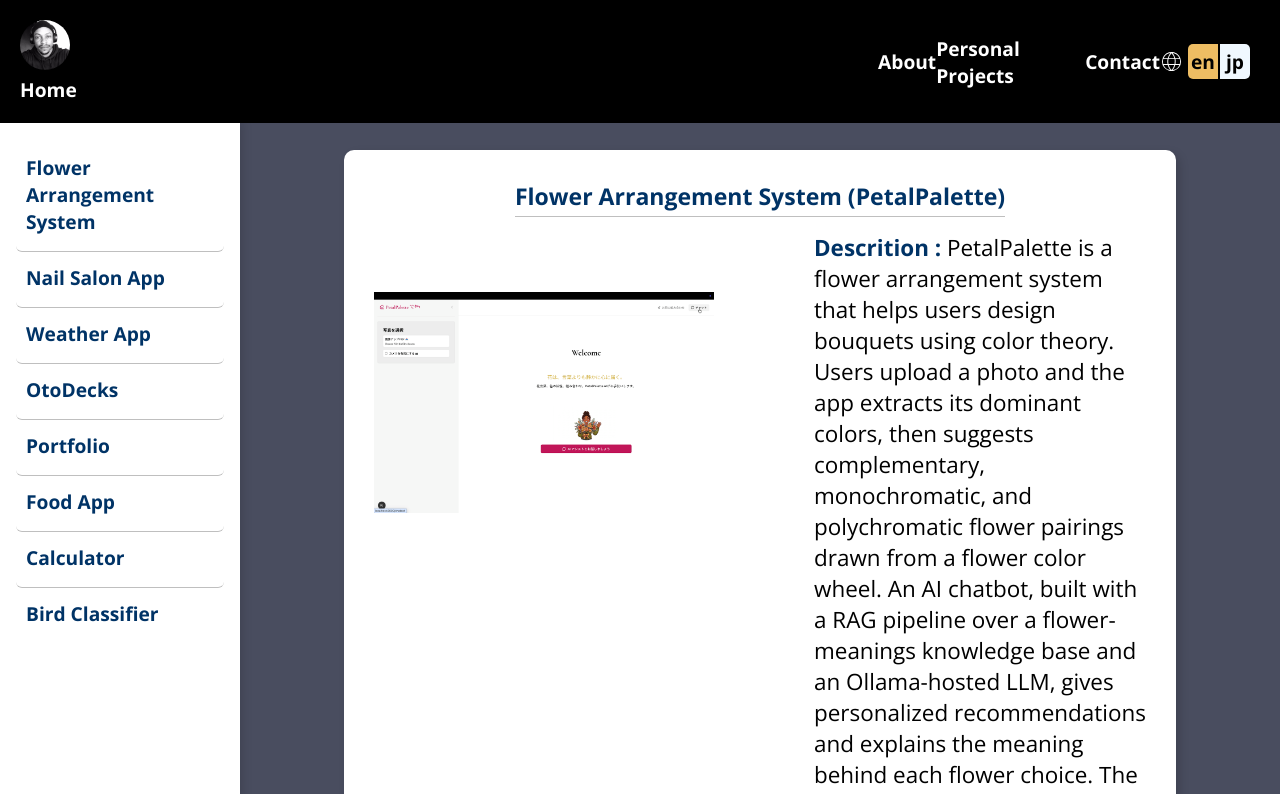
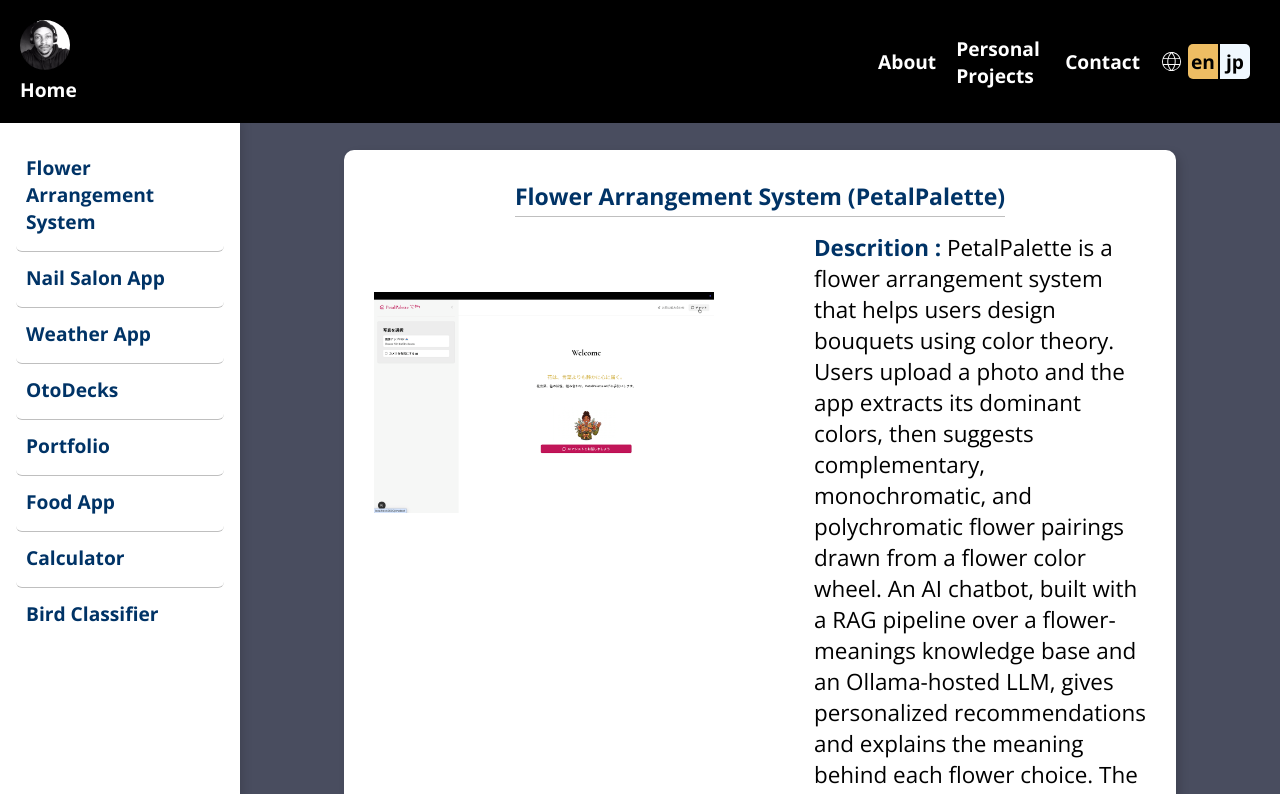
Before and after one commit to GerryKanz/MyPortFolio, a Next.js app: page /en/projects in a window 1280 px wide. Shown: the top 794 px of the page. Built offline with nearby package versions, Linux system fonts and the light colour scheme; no server answers.

Commit message:
made japanese a default language

```diff
--- a/app/[locale]/page.module.css
+++ b/app/[locale]/page.module.css
@@ -80,6 +80,7 @@
 .bottomLinksContainer {
   display: flex;
   justify-content: space-between;
+  gap: 20px;
   margin-right: 10px;
   width: 30%;
 }
--- a/i18n/routing.ts
+++ b/i18n/routing.ts
@@ -5,7 +5,7 @@
     locales: ['en', 'jp'],
 
     // Used when no locale matches
-    defaultLocale: 'en',
+    defaultLocale: 'jp',
 
     pathnames: {
         '/projects': {
```
